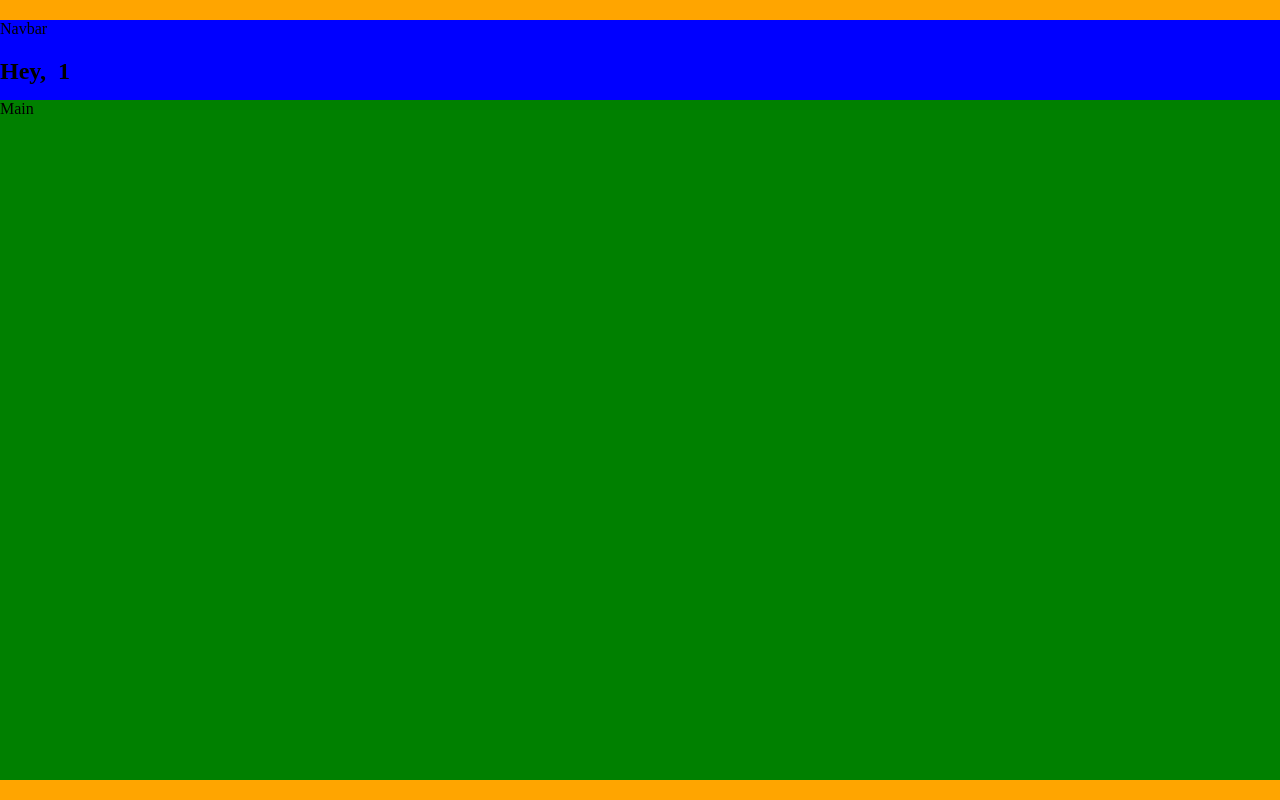
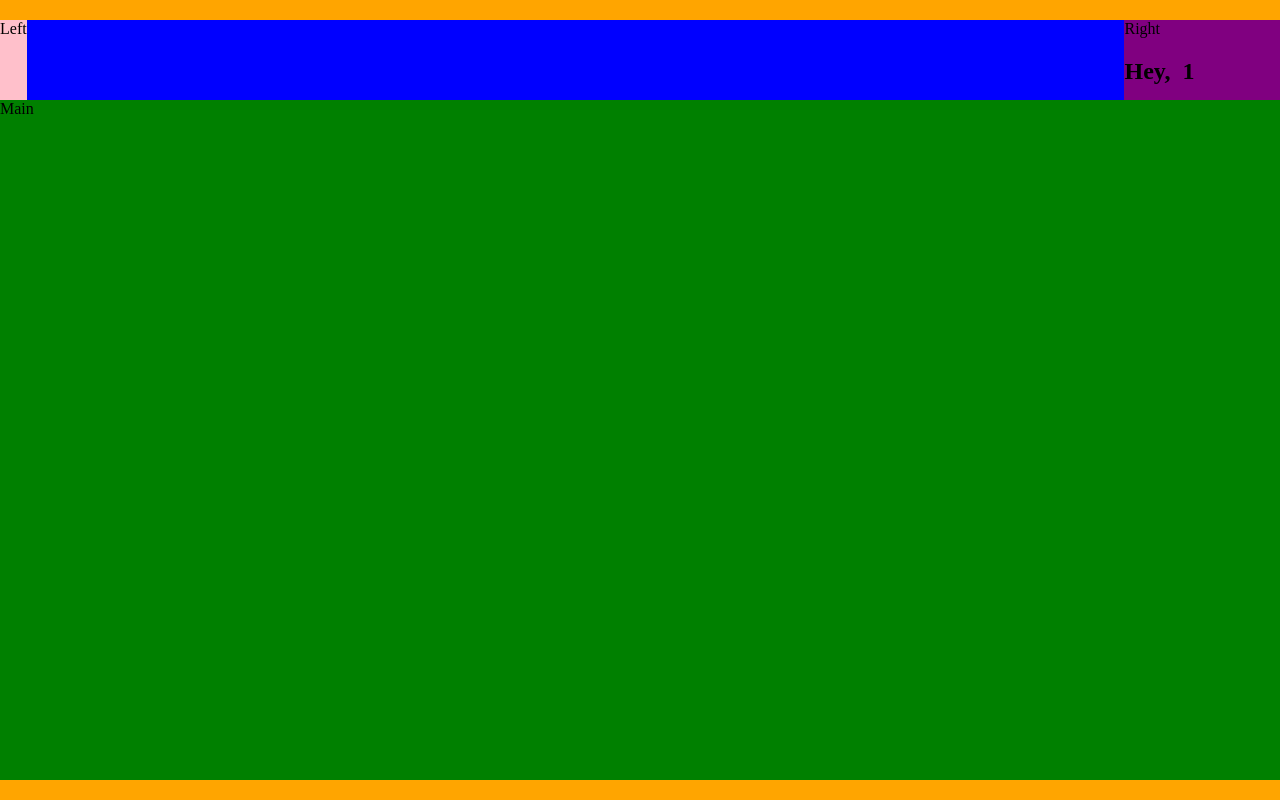
Before and after one commit to aldofwi/crazee-burger, a React (Vite) app: page /order/1 in a window 1280 px wide. Built offline with nearby package versions, Linux system fonts and the light colour scheme.

Commit message:
♻️ F04 : ORDER > Navbar : Create leftside & rightside

```diff
--- a/src/components/pages/order/Navbar.jsx
+++ b/src/components/pages/order/Navbar.jsx
@@ -9,8 +9,10 @@ export default function Navbar({ username }) {
 
     <NavbarStyled>
 
-        <div className="navbar">
-            Navbar
+    <div class="leftside">Left</div>
+
+        <div className="rightside">
+            Right
             <h1>Hey,&nbsp; {username}</h1> ✨ 🚀
 
             <Link to="/">
@@ -27,7 +29,17 @@ const NavbarStyled = styled.nav`
 
     background: blue;
     height: 10vh;
+    display: flex;
+    justify-content: space-between;
+    // align-items: center;
 
+    .leftside {
+        background: pink;
+    }
+
+    .rightside {
+        background: purple;
+    }
 `
 
 /*
```
